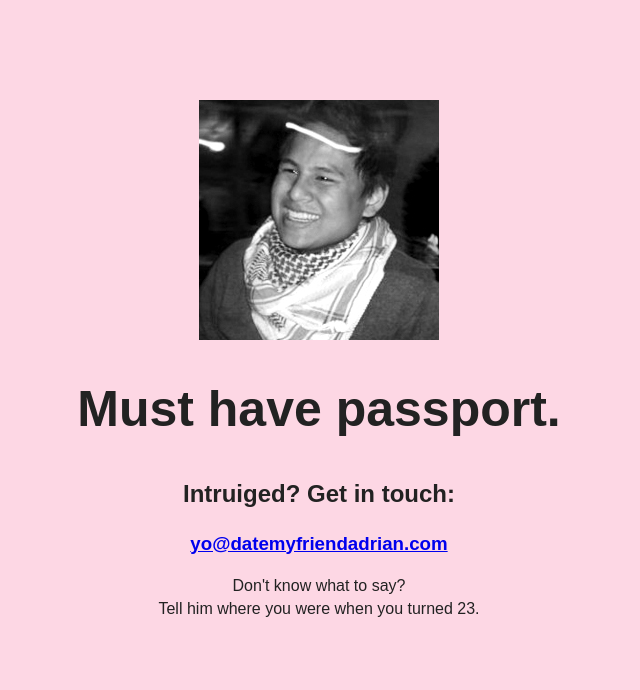
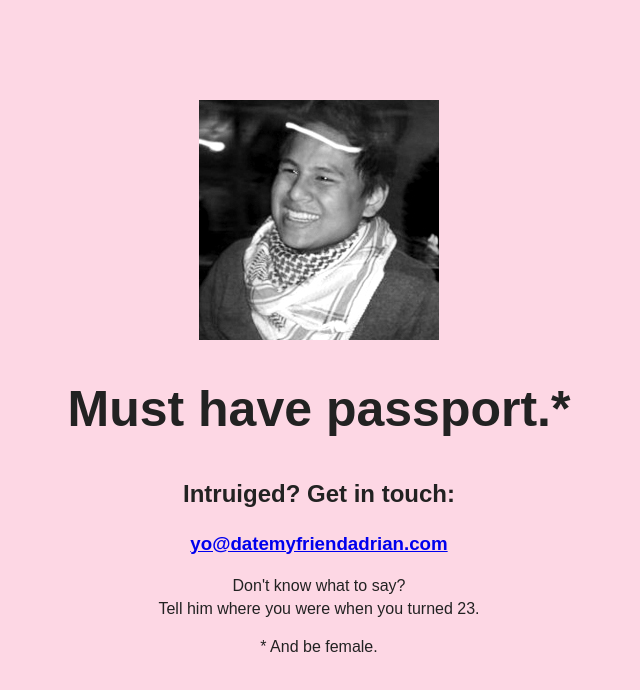
Before and after one commit to amyly/gymthisweek-v2, a plain HTML site: page index.html in a window 1280 px wide. Shown: the whole page, without its empty margins (321-961 px from the left). Drawn offline with nearby package versions, Linux system fonts and the light colour scheme.

Commit message:
Add female stipulation.

```diff
--- a/index.html
+++ b/index.html
@@ -31,10 +31,11 @@
     <![endif]-->
     <div class="container">
       <img src="img/adrian-profile-picture.jpg" title="@TheAdrianB">
-      <h1>Must have passport.</h1>
+      <h1>Must have passport.<super>*</super></h1>
       <h2>Intruiged? Get in touch:</h2>
       <h3><a href="mailto:yo@datemyfriendadrian.com">yo@datemyfriendadrian.com</a></h3>
       <p>Don't know what to say?<br>Tell him where you were when you turned 23.</p>
+      <p>* And be female.</p>
     </div>
 
     <script src="//ajax.googleapis.com/ajax/libs/jquery/1.10.2/jquery.min.js"></script>
```
